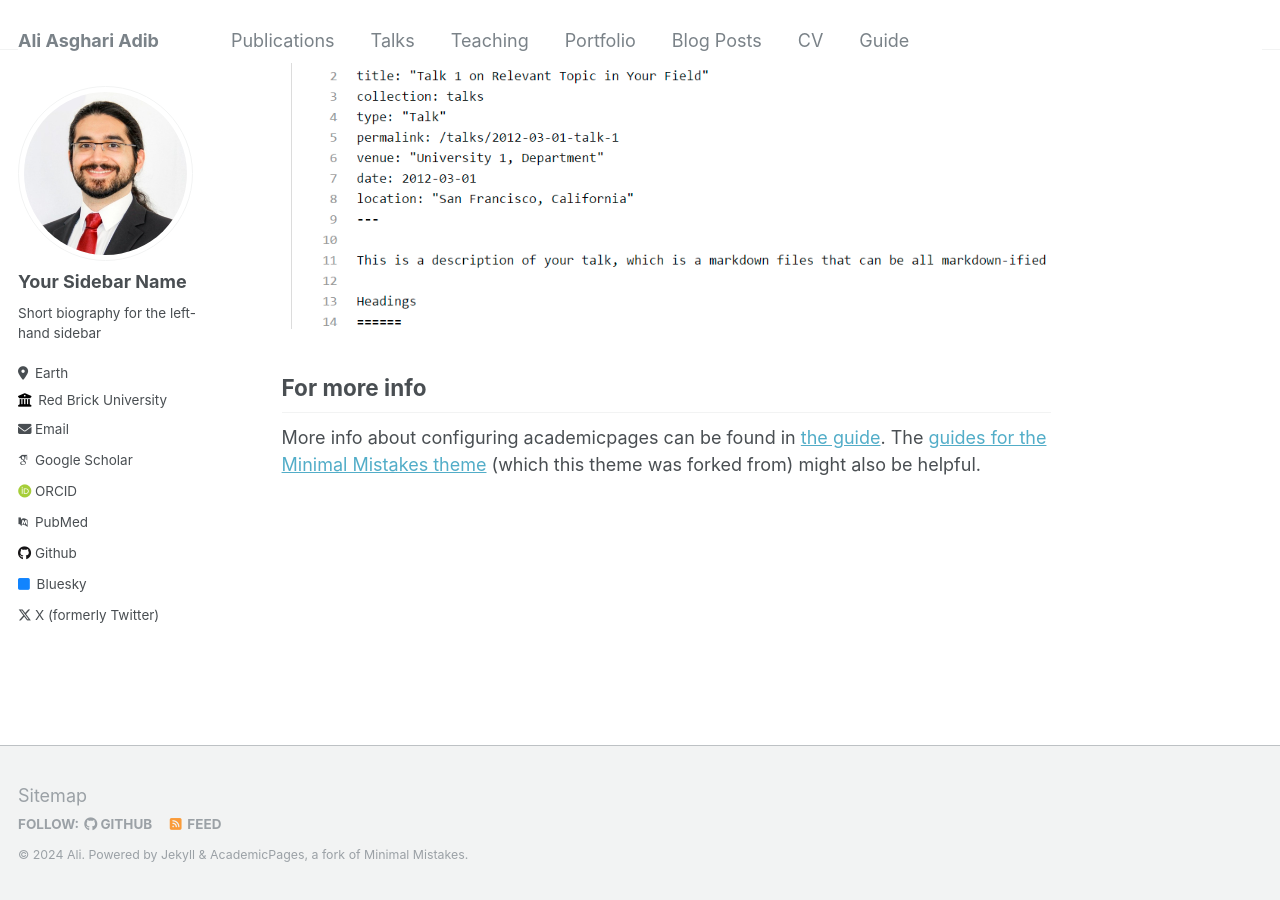
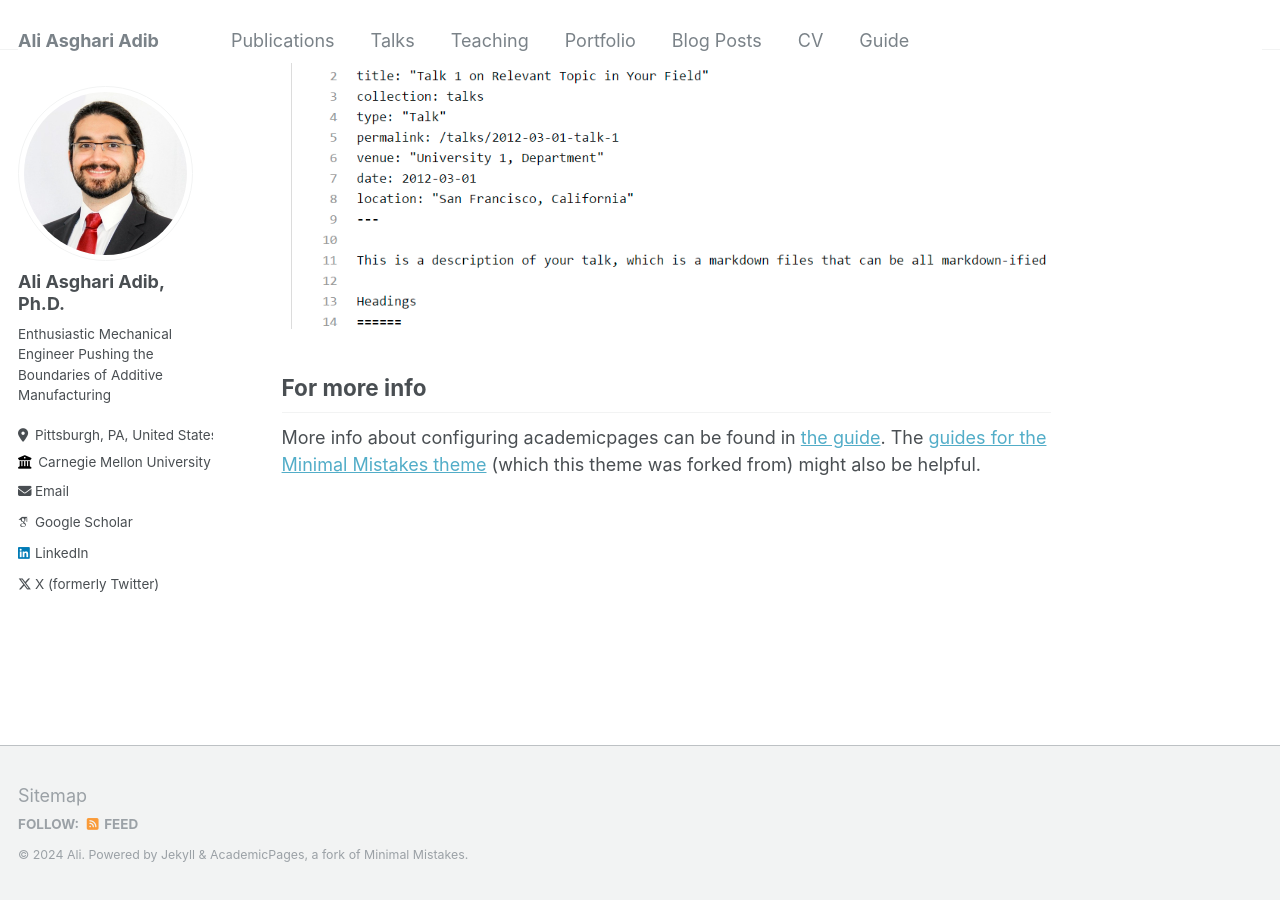
Before and after one commit to AliAAdib/aliaadib.github.io, a Jekyll site: the page built from _pages/about.md, in a window 1280 px wide and 900 px high, scrolled down 2640 px. Built offline with Jekyll 4.4.1, drawn with Linux system fonts in a browser that asks for light colours; some web fonts are replaced.

Commit message:
Update _config.yml

```diff
--- a/_config.yml
+++ b/_config.yml
@@ -22,55 +22,55 @@ repository               : "aliaadib/aliaadib.github.io"
 author:
   # Biographic information
   avatar           : "profile_pic.jpg"
-  name             : "Your Sidebar Name"
+  name             : "Ali Asghari Adib, Ph.D."
   pronouns         : # example: "she/her"
-  bio              : "Short biography for the left-hand sidebar"
-  location         : "Earth"
-  employer         : "Red Brick University"
+  bio              : "Enthusiastic Mechanical Engineer Pushing the Boundaries of Additive Manufacturing"
+  location         : "Pittsburgh, PA, United States"
+  employer         : "Carnegie Mellon University"
   uri              : # URL
-  email            : "none@example.org"
+  email            : "aasghari@andrew.cmu.edu"
 
   # Academic websites
   arxiv            : # URL - Update with the correct link to your profile
-  googlescholar    : "https://scholar.google.com/citations?user=PS_CX0AAAAAJ"
+  googlescholar    : "https://scholar.google.com/citations?user=DCXG_z4AAAAJ&hl=en&inst=3203679203499159833"
   impactstory      : # URL
-  orcid            : "http://orcid.org/yourorcidurl"
-  pubmed           : "https://www.ncbi.nlm.nih.gov/pubmed/?term=john+snow"
-  researchgate     : # URL
+#  orcid            : "http://orcid.org/yourorcidurl"
+#  pubmed           : "https://www.ncbi.nlm.nih.gov/pubmed/?term=john+snow"
+#  researchgate     : # URL
 
   # Repositories and software development
-  bitbucket        : # Username - Update with your username on the site
-  codepen          : # Username
-  dribbble         : # Username
-  github           : "academicpages"
-  kaggle           : # Username
-  stackoverflow    : # User number or user number and name (i.e., use "1" or "1/jeff-atwood")
+#  bitbucket        : # Username - Update with your username on the site
+#  codepen          : # Username
+#  dribbble         : # Username
+#  github           : "academicpages"
+#  kaggle           : # Username
+#  stackoverflow    : # User number or user number and name (i.e., use "1" or "1/jeff-atwood")
 
   # Social media
-  bluesky          : "bsky.app" # Replace this with you Bluesky username
-  facebook         : # Username
-  flickr           : # Username
-  foursquare       : # Username
-  goodreads        : # Username
-  google_plus      : # Username
-  keybase          : # Username
-  instagram        : # Username
-  lastfm           : # Username
-  linkedin         : # Username
-  mastodon         : # URL
-  medium           : # URL
-  pinterest        : # Username
-  soundcloud       : # Username
-  steam            : # Username
-  telegram         : # URL
-  tumblr           : # Username
-  twitter          : "UniofOxford"  # Replace this with your X / Twitter handle
-  vine             : # Username
-  weibo            : # Username
-  wikipedia        : # Username
-  xing             : # Username
-  youtube          : # Username
-  zhihu            : # URL
+ # bluesky          : "bsky.app" # Replace this with you Bluesky username
+ # facebook         : # Username
+ # flickr           : # Username
+ # foursquare       : # Username
+ # goodreads        : # Username
+ # google_plus      : # Username
+ # keybase          : # Username
+ # instagram        : # Username
+ # lastfm           : # Username
+  linkedin         : "ali-asghari-adib-297aa5a3"
+ # mastodon         : # URL
+ # medium           : # URL
+ # pinterest        : # Username
+ # soundcloud       : # Username
+ # steam            : # Username
+ # telegram         : # URL
+ # tumblr           : # Username
+  twitter          : "AliAAdib"  # Replace this with your X / Twitter handle
+ # vine             : # Username
+ # weibo            : # Username
+ # wikipedia        : # Username
+ # xing             : # Username
+ # youtube          : # Username
+ # zhihu            : # URL
 
 
 # Site Settings
```
